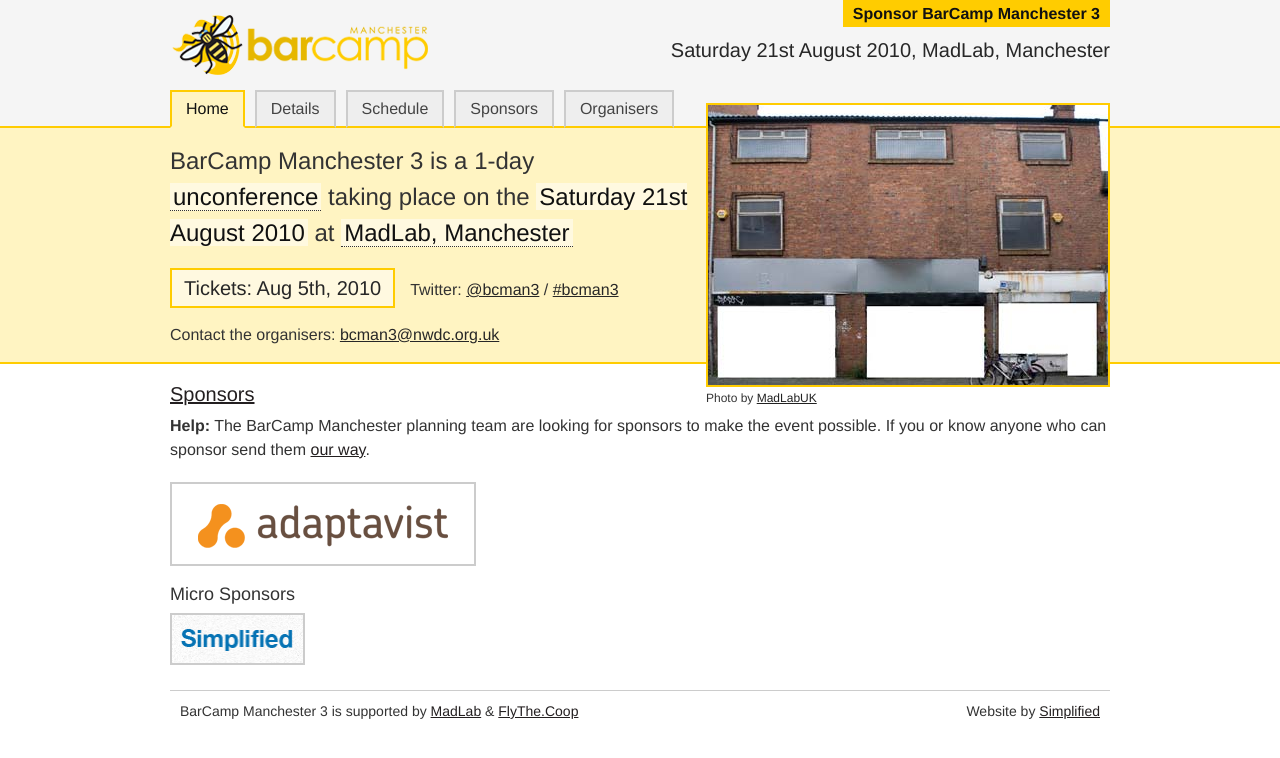
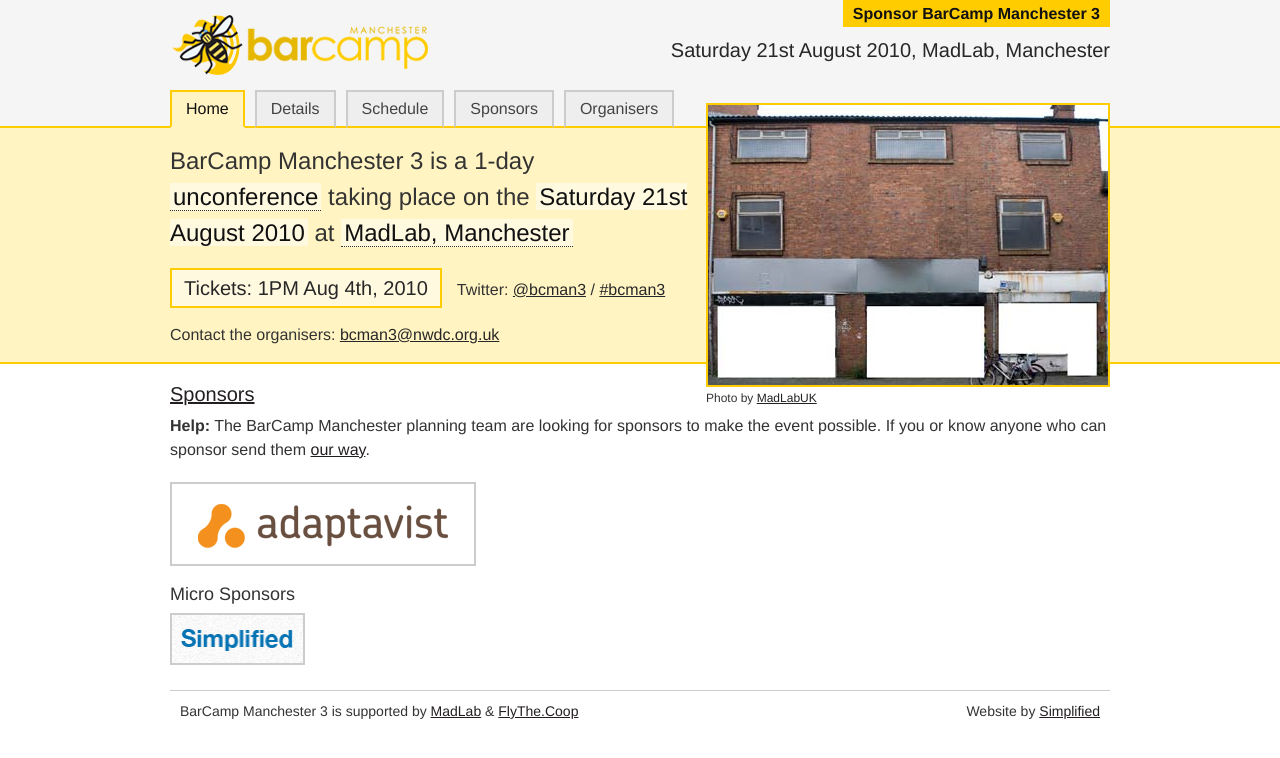
Before and after one commit to andrewdisley/bcman, a Jekyll site: the page built from home.html, in a window 1280 px wide. Shown: the top 758 px of the page. Built offline with Jekyll 4.4.1, drawn with Linux system fonts in a browser that asks for light colours.

Commit message:
Fixed ticket date.

```diff
--- a/home.html
+++ b/home.html
@@ -15,7 +15,7 @@ meta_keywords:
 					<p class="image"><img alt="MadLab" height="280" src="{{ site.assets_url }}assets/images/content/home/madlab.jpg" width="400"><span class="credits">Photo by <a href="http://www.flickr.com/photos/madlabuk/4707706180/">MadLabUK</a></span></p>
 				</div>
 				<div class="col-16" id="Tickets">
-					<h2><a href="http://bcman3.eventbrite.com/">{% comment %}Register for {% endcomment %}Tickets: Aug 5th, 2010</a></h2>
+					<h2><a href="http://bcman3.eventbrite.com/">{% comment %}Register for {% endcomment %}Tickets: 1PM Aug 4th, 2010</a></h2>
 					<p class="twitter">Twitter: <a href="http://twitter.com/bcman3">@bcman3</a> / <a href="http://search.twitter.com/search?q=bcman3">#bcman3</a></p>
 					<p class="last">Contact the organisers: <a href="mailto:{{ site.s_email }}">{{ site.s_email }}</a></p>
 				</div>
```
